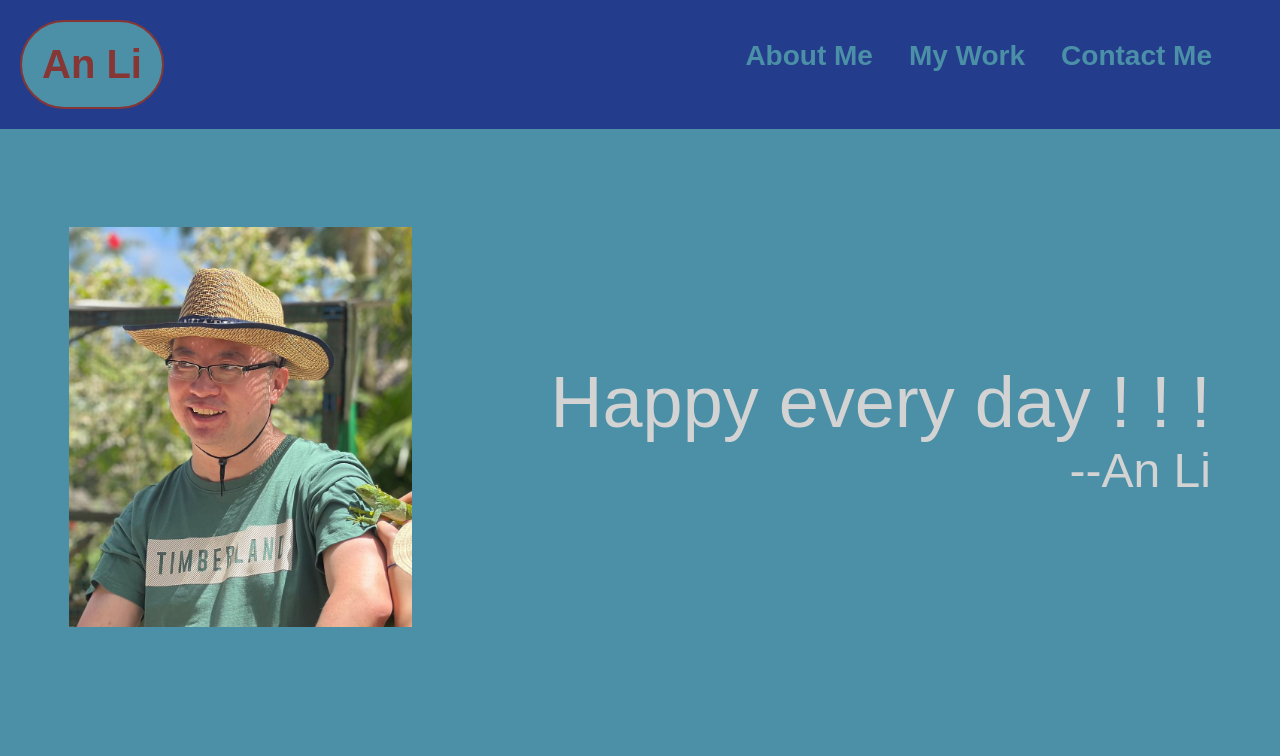
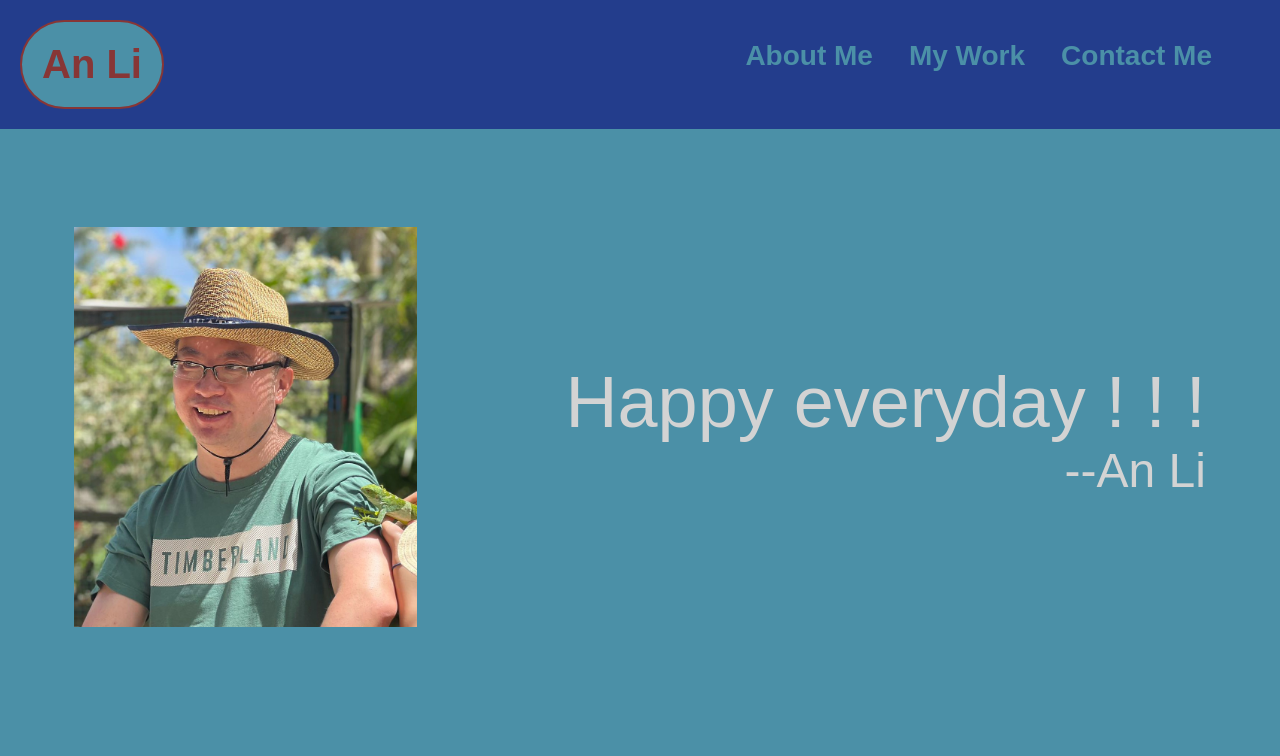
Before and after one commit to AnLiDDDD/Advanced-CSS-Portfolio, a plain HTML site: page index.html in a window 1280 px wide. Shown: the top 756 px of the page. Drawn offline with Linux system fonts and the light colour scheme.

Commit message:
Portfolio

```diff
--- a/index.html
+++ b/index.html
@@ -34,7 +34,7 @@
             <div class="quote">
                 <blockquote>
                     <p id="quote-text">
-                        Happy every day ! ! !
+                        Happy everyday ! ! !
                     </p>
                     <p>
                         --An Li
```
